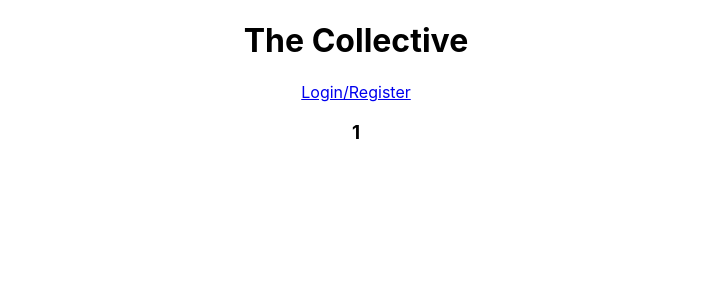
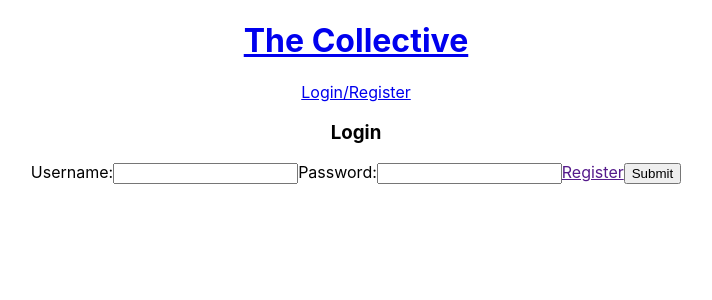
Before and after one commit to paulo0513/The-Collective-App, a React (Create React App) app in the folder client/: page /login in a window 1280 px wide. Shown: the top 300 px of the page, without its empty margins (284-996 px from the left). Built offline with nearby package versions, Linux system fonts and the light colour scheme.

Commit message:
added state, handlechange and form

```diff
--- a/client/src/App.js
+++ b/client/src/App.js
@@ -1,14 +1,15 @@
 import './App.css';
 import Layout from './components/Layout/Layout'
 import { Switch, Route } from 'react-router-dom'
+import SignIn from './screens/SignIn/SignIn';
 
 function App() {
   return (
     <div className="App">
       <Layout>
         <Switch>
-          <Route>
-            <h3>1</h3>
+          <Route path='/login'>
+            <SignIn />
           </Route>
         </Switch>
       </Layout>
--- a/client/src/components/Layout/Layout.jsx
+++ b/client/src/components/Layout/Layout.jsx
@@ -1,14 +1,16 @@
-import './Layout.css'
-import { Link } from 'react-router-dom'
+import "./Layout.css";
+import { Link } from "react-router-dom";
 
 export default function Layout(props) {
   return (
     <div>
       <header>
-        <h1>The Collective</h1>
-        <Link to='/login'>Login/Register</Link>
+        <Link to="/">
+          <h1>The Collective</h1>
+        </Link>
+        <Link to="/login">Login/Register</Link>
       </header>
       {props.children}
     </div>
-  )
+  );
 }
--- a/client/src/screens/SignIn/SignIn.jsx
+++ b/client/src/screens/SignIn/SignIn.jsx
@@ -1,9 +1,43 @@
 import './SignIn.css'
+import { useState } from 'react'
+import { Link } from 'react-router-dom'
 
-export default function SignIn() {
+export default function SignIn(props) {
+  const [formData, setFormData] = useState({
+    username: '',
+    password: ''
+  });
+  const { username, password } = formData;
+
+  const handleChange = (e) => {
+    const { name, value } = e.target;
+    setFormData(prevState => ({
+      ...prevState,
+      [name]: value,
+    }))
+  }
+
   return (
     <div>
-
+      <h3>Login</h3>
+      <label>Username:
+        <input
+          type='text'
+          name='username'
+          value={username}
+          onChange={handleChange}
+          />
+      </label>
+      <label>Password:
+        <input
+          type='password'
+          name='password'
+          value={password}
+          onChange={handleChange}
+          />
+      </label>
+      <Link>Register</Link>
+      <button>Submit</button>
     </div>
   )
 }
```
